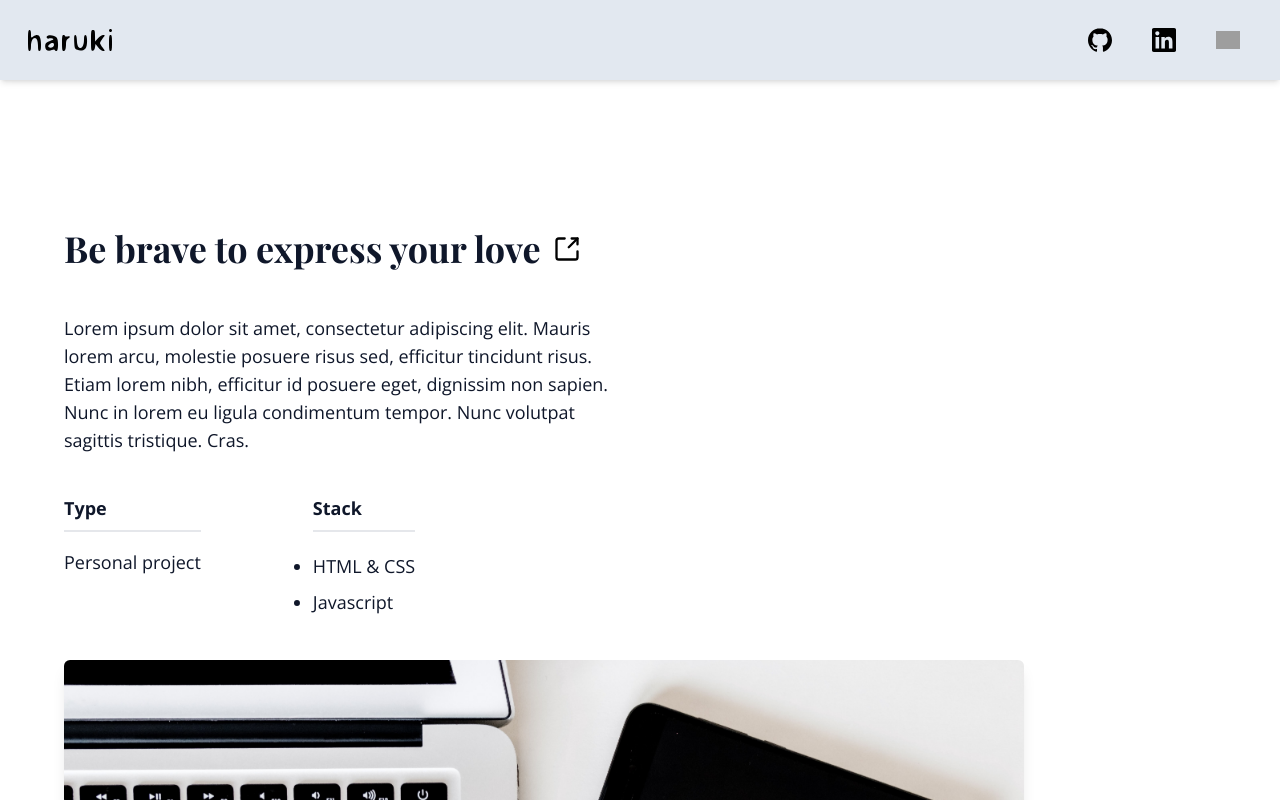
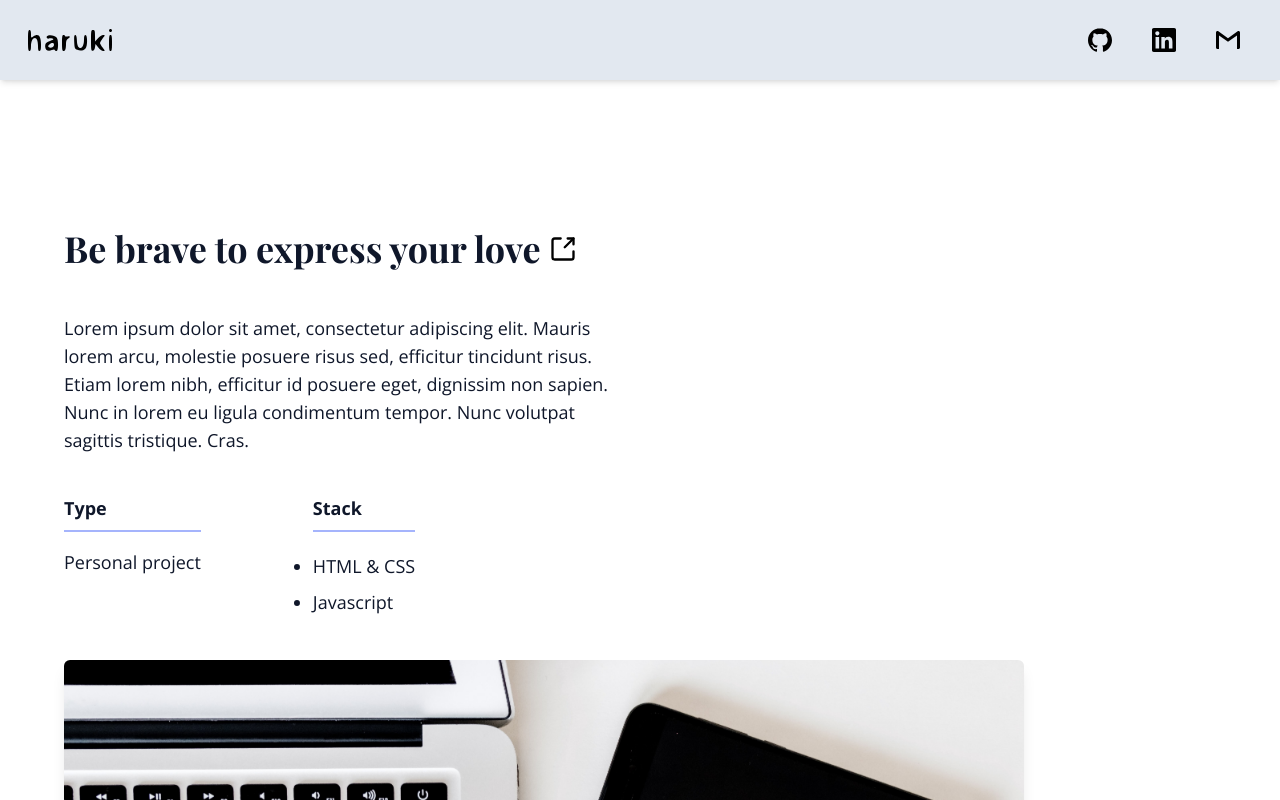
Before and after one commit to HarukiNguyen/portfolio, a React (Vite) app: page /express-your-love in a window 1280 px wide. Shown: the top 800 px of the page. Built offline with nearby package versions, Linux system fonts and the light colour scheme; grey boxes are pictures that could not be loaded.

Commit message:
feat: Add color palette, switch </img> to </svg> in some component

```diff
--- a/src/assets/styles/main.css
+++ b/src/assets/styles/main.css
@@ -137,11 +137,15 @@
 
 @layer utilities {
   .hocus-state {
-    @apply bg-slate-100 outline-none;
+    @apply bg-indigo-500 text-white outline-none;
+  }
+
+  .hocus-state > svg {
+    @apply fill-white transition-colors;
   }
 
   .text-underline {
-    @apply relative before:absolute before:-z-10 before:w-full before:h-1/5 before:left-0 before:top-3/4 before:bg-slate-300 inline-block;
+    @apply relative before:absolute before:-z-10 before:w-full before:h-1/5 before:left-0 before:top-3/4 before:bg-indigo-300 inline-block;
   }
 
   .para-max-w {
@@ -168,7 +172,7 @@
   }
 
   .paragraph-dot {
-    @apply relative before:absolute before:w-[6px] before:h-[6px] before:rounded-full before:bg-slate-400;
+    @apply relative before:absolute before:w-[6px] before:h-[6px] before:rounded-full before:bg-indigo-600;
   }
 
   .pd-lc {
--- a/src/components/About/About.jsx
+++ b/src/components/About/About.jsx
@@ -18,7 +18,7 @@ function About() {
       <div>
         <h1>
           Hi, I'm Haruki Nguyen, I am a{" "}
-          <span className="capitalize text-underline">web developer</span>
+          <span className="capitalize text-indigo-600">web developer</span>
         </h1>
         <ul className="px-2">{aboutTexts}</ul>
       </div>
--- a/src/components/About/Avatar.jsx
+++ b/src/components/About/Avatar.jsx
@@ -4,7 +4,7 @@ function Avatar() {
   return (
     <div className="flex justify-center">
       <div className="relative w-9/12">
-        <span className="absolute w-full h-full bg-slate-300 -translate-x-3 -translate-y-3"></span>
+        <span className="absolute w-full h-full bg-indigo-500 -translate-x-3 -translate-y-3"></span>
         <img src={avt} alt="avatar" className="translate-x-3 translate-y-3" />
       </div>
     </div>
--- a/src/components/ProjectIntro/ProjectDesc.jsx
+++ b/src/components/ProjectIntro/ProjectDesc.jsx
@@ -21,7 +21,7 @@ function ProjectDesc({ descList }) {
     return (
       <div key={title} className="pr-14 tablet:pr-28">
         <dt className="pb-2 font-bold ">{title}</dt>
-        <dd className="pt-4 border-t-2">
+        <dd className="pt-4 border-t-2 border-indigo-300">
           <ul className="list-disc">{content}</ul>
         </dd>
       </div>
--- a/src/components/ProjectIntro/ProjectDetailName.jsx
+++ b/src/components/ProjectIntro/ProjectDetailName.jsx
@@ -1,16 +1,45 @@
-import linkIcon from "../../assets/icons/link.svg";
-
 function ProjectDetailName({ url, detailName }) {
   return (
     <div className="pb-10">
       <a
         href={url}
         alt={detailName}
-        className="group rounded px-2 py-1 -mx-2 -my-1 hover:text-slate-600 hover:underline focus:bg-slate-200 focus:outline-none"
+        className="group hover:text-indigo-400 hover:underline focus:outline-none"
       >
-        <h1 className="inline pb-0">{detailName}</h1>
-        <div className="inline-block align-baseline">
-          <img src={linkIcon} alt="Link icon" className="block pl-3 w-10" />
+        <h1 className="inline px-2 py-1 -mx-2 -my-1 group-focus:hocus-state rounded transition-colors">
+          {detailName}
+        </h1>
+        <div className="pl-2 inline-block align-baseline">
+          <svg
+            className="w-7 h-7"
+            width="24px"
+            height="24px"
+            viewBox="0 0 24 24"
+            fill="none"
+            xmlns="http://www.w3.org/2000/svg"
+          >
+            <path
+              d="M13.5 10.5L21 3"
+              stroke="black"
+              stroke-width="2"
+              stroke-linecap="round"
+              stroke-linejoin="round"
+            />
+            <path
+              d="M16 3L21 3L21 8"
+              stroke="black"
+              stroke-width="2"
+              stroke-linecap="round"
+              stroke-linejoin="round"
+            />
+            <path
+              d="M21 14V19C21 20.1046 20.1046 21 19 21H12H5C3.89543 21 3 20.1046 3 19V5C3 3.89543 3.89543 3 5 3H10"
+              stroke="black"
+              stroke-width="2"
+              stroke-linecap="round"
+              stroke-linejoin="round"
+            />
+          </svg>
         </div>
       </a>
     </div>
--- a/src/components/Projects/ProjectLink.jsx
+++ b/src/components/Projects/ProjectLink.jsx
@@ -1,5 +1,5 @@
+import { Link } from "react-router-dom";
 import linkIcon from "../../assets/icons/link.svg";
-import { Link } from "react-router-dom";
 
 function ProjectLink({ url, completed }) {
   const linkText = completed ? "view project" : "comming soon";
@@ -11,7 +11,7 @@ function ProjectLink({ url, completed }) {
         tabIndex={completed ? 0 : -1}
         className={`${
           !completed ? "disable-link text-slate-400 no-underline" : ""
-        } group px-2 py-1 rounded relative underline uppercase tracking-wider font-bold hover:text-slate-600 focus:bg-slate-200 focus:outline-none `}
+        } group px-2 py-1 rounded relative underline uppercase tracking-wider font-bold hover:text-indigo-400 focus:hocus-state`}
       >
         {linkText}
         <img
--- a/src/components/SocialMedias/SocialMedias.jsx
+++ b/src/components/SocialMedias/SocialMedias.jsx
@@ -1,17 +1,22 @@
+import { useRef } from "react";
 import { socialMediasData } from "./socialMediasData";
+import Svg from "./Svg";
 
 function SocialMedias() {
+  const linkRef = useRef(null);
+
   const socialMediaItems = socialMediasData.map((socialMedia) => {
-    const { name, iconUrl, url } = socialMedia;
+    const { name, icon, url } = socialMedia;
 
     return (
       <li key={name} className="px-3">
         <a
+          ref={linkRef}
           href={url}
           title={name}
           className="block p-2 rounded-full transition-colors	focus:hocus-state hover:hocus-state cursor-pointer"
         >
-          <img src={iconUrl} alt={name} className="w-6" />
+          <Svg svg={icon} />
         </a>
       </li>
     );
--- /dev/null
+++ b/src/components/SocialMedias/Svg.jsx
@@ -0,0 +1,22 @@
+import { useEffect, useRef } from "react";
+
+function Svg({ svg }) {
+  const ref = useRef(null);
+
+  useEffect(() => {
+    ref.current.innerHTML = svg;
+  });
+
+  return (
+    <svg
+      ref={ref}
+      width="32px"
+      height="32px"
+      viewBox="0 0 32 32"
+      xmlns="http://www.w3.org/2000/svg"
+      className="w-6 h-6"
+    ></svg>
+  );
+}
+
+export default Svg;
--- a/src/components/SocialMedias/socialMediasData.js
+++ b/src/components/SocialMedias/socialMediasData.js
@@ -1,21 +1,17 @@
-import emailIcon from "../../assets/icons/email.svg";
-import githubIcon from "../../assets/icons/github.svg";
-import linkedinIcon from "../../assets/icons/linkedin.svg";
-
 const socialMediasData = [
   {
     name: "github",
-    iconUrl: githubIcon,
+    icon: '<path d="M16 0.396c-8.839 0-16 7.167-16 16 0 7.073 4.584 13.068 10.937 15.183 0.803 0.151 1.093-0.344 1.093-0.772 0-0.38-0.009-1.385-0.015-2.719-4.453 0.964-5.391-2.151-5.391-2.151-0.729-1.844-1.781-2.339-1.781-2.339-1.448-0.989 0.115-0.968 0.115-0.968 1.604 0.109 2.448 1.645 2.448 1.645 1.427 2.448 3.744 1.74 4.661 1.328 0.14-1.031 0.557-1.74 1.011-2.135-3.552-0.401-7.287-1.776-7.287-7.907 0-1.751 0.62-3.177 1.645-4.297-0.177-0.401-0.719-2.031 0.141-4.235 0 0 1.339-0.427 4.4 1.641 1.281-0.355 2.641-0.532 4-0.541 1.36 0.009 2.719 0.187 4 0.541 3.043-2.068 4.381-1.641 4.381-1.641 0.859 2.204 0.317 3.833 0.161 4.235 1.015 1.12 1.635 2.547 1.635 4.297 0 6.145-3.74 7.5-7.296 7.891 0.556 0.479 1.077 1.464 1.077 2.959 0 2.14-0.020 3.864-0.020 4.385 0 0.416 0.28 0.916 1.104 0.755 6.4-2.093 10.979-8.093 10.979-15.156 0-8.833-7.161-16-16-16z"/>',
     url: "https://github.com/HarukiNguyen",
   },
   {
     name: "linkedin",
-    iconUrl: linkedinIcon,
+    icon: '<path d="M27.26 27.271h-4.733v-7.427c0-1.771-0.037-4.047-2.475-4.047-2.468 0-2.844 1.921-2.844 3.916v7.557h-4.739v-15.271h4.552v2.083h0.061c0.636-1.203 2.183-2.468 4.491-2.468 4.801 0 5.692 3.161 5.692 7.271v8.385zM7.115 9.912c-1.527 0-2.751-1.235-2.751-2.756 0-1.516 1.229-2.749 2.751-2.749s2.755 1.233 2.755 2.749c0 1.521-1.233 2.756-2.755 2.756zM9.489 27.271h-4.749v-15.271h4.749zM29.636 0h-27.276c-1.303 0-2.36 1.031-2.36 2.307v27.387c0 1.276 1.057 2.307 2.36 2.307h27.271c1.301 0 2.369-1.031 2.369-2.307v-27.387c0-1.276-1.068-2.307-2.369-2.307z"/>',
     url: "https://www.linkedin.com/in/haruki-nguyen-799b0a255/",
   },
   {
     name: "email",
-    iconUrl: emailIcon,
+    icon: '<path d="M32 6v20c0 1.135-0.865 2-2 2h-2v-18.151l-12 8.62-12-8.62v18.151h-2c-1.135 0-2-0.865-2-2v-20c0-0.568 0.214-1.068 0.573-1.422 0.359-0.365 0.859-0.578 1.427-0.578h0.667l13.333 9.667 13.333-9.667h0.667c0.568 0 1.068 0.214 1.427 0.578 0.359 0.354 0.573 0.854 0.573 1.422z"/>',
     url: "mailto:nmd03pvt@gmail.com",
   },
 ];
--- a/src/layouts/Footer.jsx
+++ b/src/layouts/Footer.jsx
@@ -23,7 +23,7 @@ function Footer() {
           <a
             href="mailto:nmd03pvt@gmail.com"
             title="Email me"
-            className="font-bold hover:underline px-2 py-1 rounded focus:hocus-state"
+            className="font-bold hover:underline px-2 py-1 rounded focus:hocus-state text-indigo-800"
           >
             nmd03pvt@gmail.com
           </a>
```
Also changed, not shown: src/components/Logo.jsx (+50 -3 lines).
